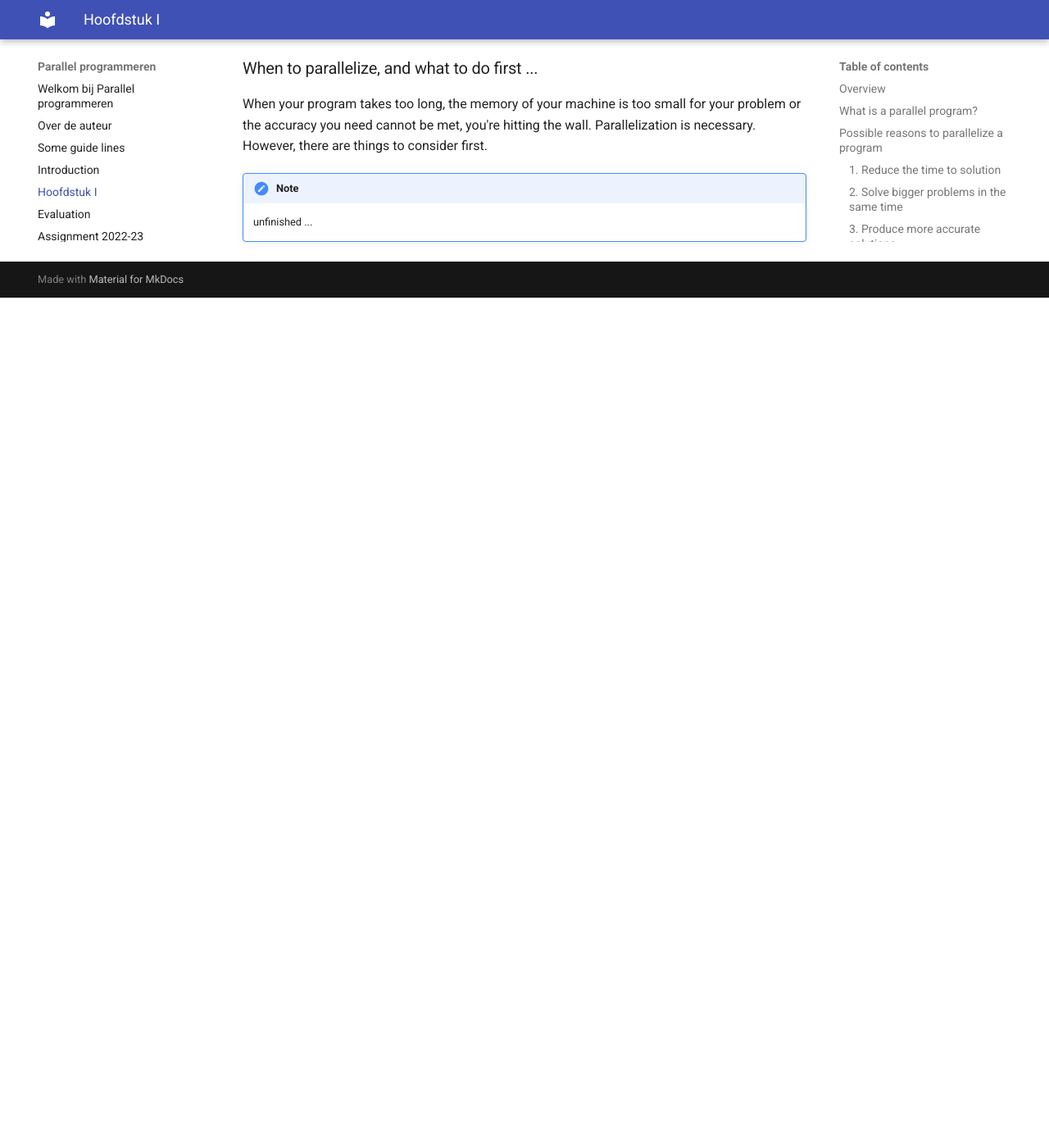
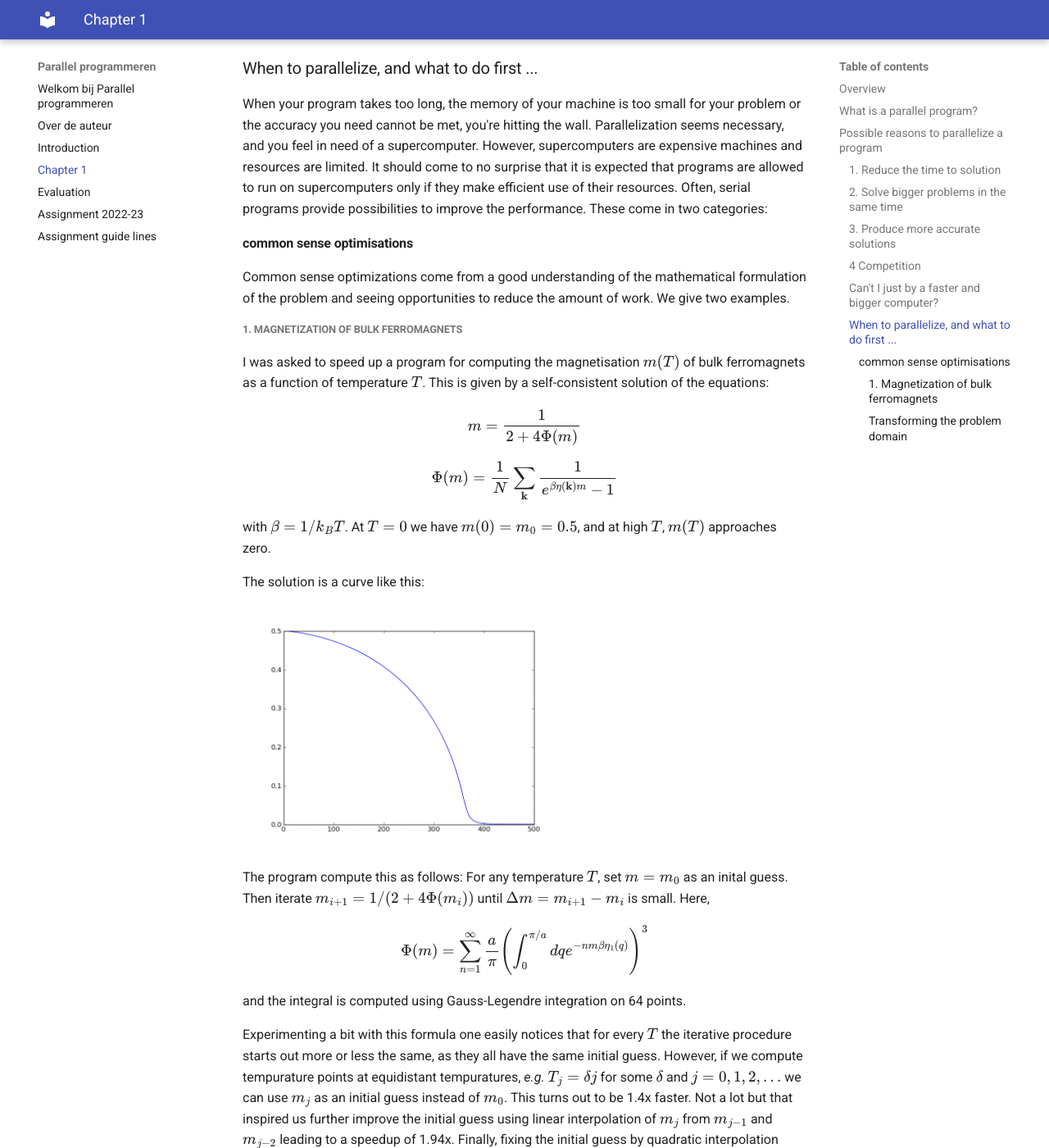
Before and after one commit to etijskens/wetppr, an MkDocs documentation site: the page built from docs/chapter-1.md, in a window 1280 px wide and 1400 px high, scrolled down 2524 px. Shown: the whole window at 82% size. Built offline with MkDocs 1.6.1 and Material for MkDocs 9.7.7, drawn with Linux system fonts in a browser that asks for light colours; formulas are drawn with MathJax 3; before the commit the page ends 2887 px from its top, so only the background shows below that; some of the changed text lies outside the part shown.

Commit message:
work on chapter-1

```diff
--- a/docs/chapter-1.md
+++ b/docs/chapter-1.md
@@ -1,4 +1,25 @@
-# Hoofdstuk I
+[//]: # (code below is for allowing for MathJax rendering of LateX expressions)
+
+<script type="text/javascript"
+  src="https://cdnjs.cloudflare.com/ajax/libs/mathjax/2.7.0/MathJax.js?config=TeX-AMS_CHTML">
+</script>
+<script type="text/x-mathjax-config">
+  MathJax.Hub.Config({
+    tex2jax: {
+      inlineMath: [['$','$'], ['\\(','\\)']],
+      processEscapes: true},
+      jax: ["input/TeX","input/MathML","input/AsciiMath","output/CommonHTML"],
+      extensions: ["tex2jax.js","mml2jax.js","asciimath2jax.js","MathMenu.js","MathZoom.js","AssistiveMML.js", "[Contrib]/a11y/accessibility-menu.js"],
+      TeX: {
+      extensions: ["AMSmath.js","AMSsymbols.js","noErrors.js","noUndefined.js"],
+      equationNumbers: {
+      autoNumber: "AMS"
+      }
+    }
+  });
+</script>
+
+# Chapter I
 
 !!! note
     This is work in progress. It is incomplete, unfinished and flawed, just as life. However, sometimes *good enough is
@@ -85,7 +106,59 @@ like pipelining and SIMD vectorisation. We'll come to that later.
 ### When to parallelize, and what to do first ...
 
 When your program takes too long, the memory of your machine is too small for your problem or the accuracy you need
-cannot be met, you're hitting the wall. Parallelization is necessary. However, there are things to consider first.
+cannot be met, you're hitting the wall. Parallelization seems necessary, and you feel in need of a supercomputer.
+However, supercomputers are expensive machines and resources are limited. It should come to no surprise that it is
+expected that programs are allowed to run on supercomputers only if they make efficient use of their resources.
+Often, serial programs provide possibilities to improve the performance. These come in two categories:
+
+#### common sense optimisations
+
+Common sense optimizations come from a good understanding of the mathematical formulation of the problem and seeing
+opportunities to reduce the amount of work. We give two examples.
+
+##### 1. Magnetization of bulk ferromagnets
+
+I was asked to speed up a program for computing the magnetisation $m(T)$ of bulk ferromagnets as a function of
+temperature $T$. This is given by a self-consistent solution of the equations:
+
+$$ m = \frac{1}{2 + 4\Phi(m)} $$
+
+$$ \Phi(m) = \frac{1}{N} \sum_{\textbf{k}} \frac{1}{e^{\beta\eta(\textbf{k})m} - 1} $$
+
+with $ \beta = 1/{k_B T} $. At $T=0$ we have $m(0) = m_0 = 0.5$, and at high $T$, $m(T)$ approaches zero.
+
+The solution is a curve like this:
+
+![m(T)](/public/m(T).png)
+
+The program compute this as follows: For any temperature $T$, set $m = m_0$ as an inital guess. Then iterate $ m_
+{i+1} = 1/(2 + 4\Phi(m_i)) $ until $ \Delta m = m_{i+1} - m_i $ is small. Here,
+
+$$ \Phi(m) = \sum_{n=1}^\infty \frac{a}{\pi} \left(\int_0^{\pi/a} dq e^{-nm\beta\eta_1(q)}\right)^3 $$
+
+and the integral is computed using Gauss-Legendre integration on 64 points.
+
+Experimenting a bit with this formula one easily notices that for every $T$ the iterative procedure starts out more
+or less the same, as they all have the same initial guess. However, if we compute tempurature points at equidistant
+tempuratures, *e.g.* $T_j = \delta j$ for some $\delta$ and $j=0,1,2, ...$ we can use $m_j$ as an initial guess
+instead of $m_0$. This turns out to be 1.4x faster. Not a lot but that inspired us further improve the initial guess
+using linear interpolation of $m_j$ from $m_{j-1}$ and $m_{j-2}$ leading to a speedup of 1.94x. Finally, fixing the
+initial guess by quadratic interpolation from  $m_{j-1}$, $m_{j-2}$ and $m_{j-3}$ the code speed up by a factor 2.4
+and that without acttually modifying the code. This optimisation comes entirely from understanding what your
+algorithm actually does. Investigation of the code itself demonstrated that it made suffered from a lot of dynamic
+memory management and that it did not vectorize. After fixing these issues, the code ran an additional 13.6x faster.
+In total the code was sped up by an impressive 32.6x.
+
+##### Transforming the problem domain
+
+At another occasion I had to investigate a code for calculating a complicated sum of integrals in real space. After
+fixing some bugs and some optimisation to improve the efficiency, it was still rather slow because the formula
+converged slowly  As the code was running almost at peak performance, so there was little room for improvement.
+However, at some point we tried to apply the Fourier transform to get an expression in frequency space. This
+expression turned out to converge much faster and consequently far less terms had to be computed, yielding a speedup
+of almost 2 orders of magnitude and was much more accurate. This is another example of common sense optimisation
+originating in a good mathematical background. The natural formulation of a problem is not necessarily the best to
+use for computation.
 
 !!! note
     unfinished ...
--- a/mkdocs.yml
+++ b/mkdocs.yml
@@ -6,11 +6,11 @@ theme:
 nav:
   - index.md
   - over-de-auteur.md
-  - guide-lines.md
   - introduction.md
   - chapter-1.md
   - evaluation.md
   - assignment.md
+  - guide-lines.md
 
 extra_css:
     - css/extra.css
```
Also changed, not shown: docs/guide-lines.md (+10 -9 lines), docs/index.md (+1 -1 lines), docs/introduction.md (+10 -5 lines), docs/public/m(T).png (added).
